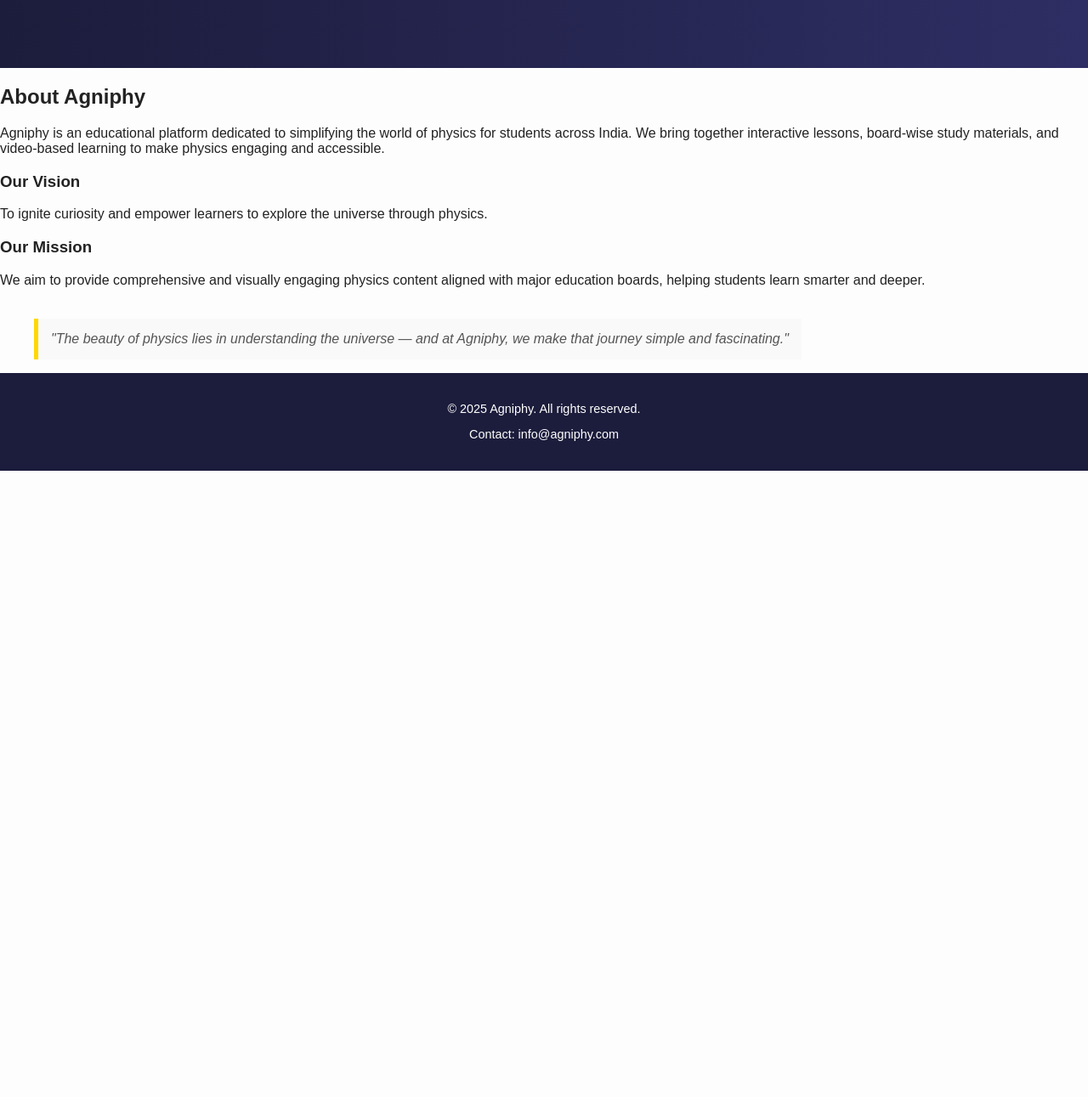
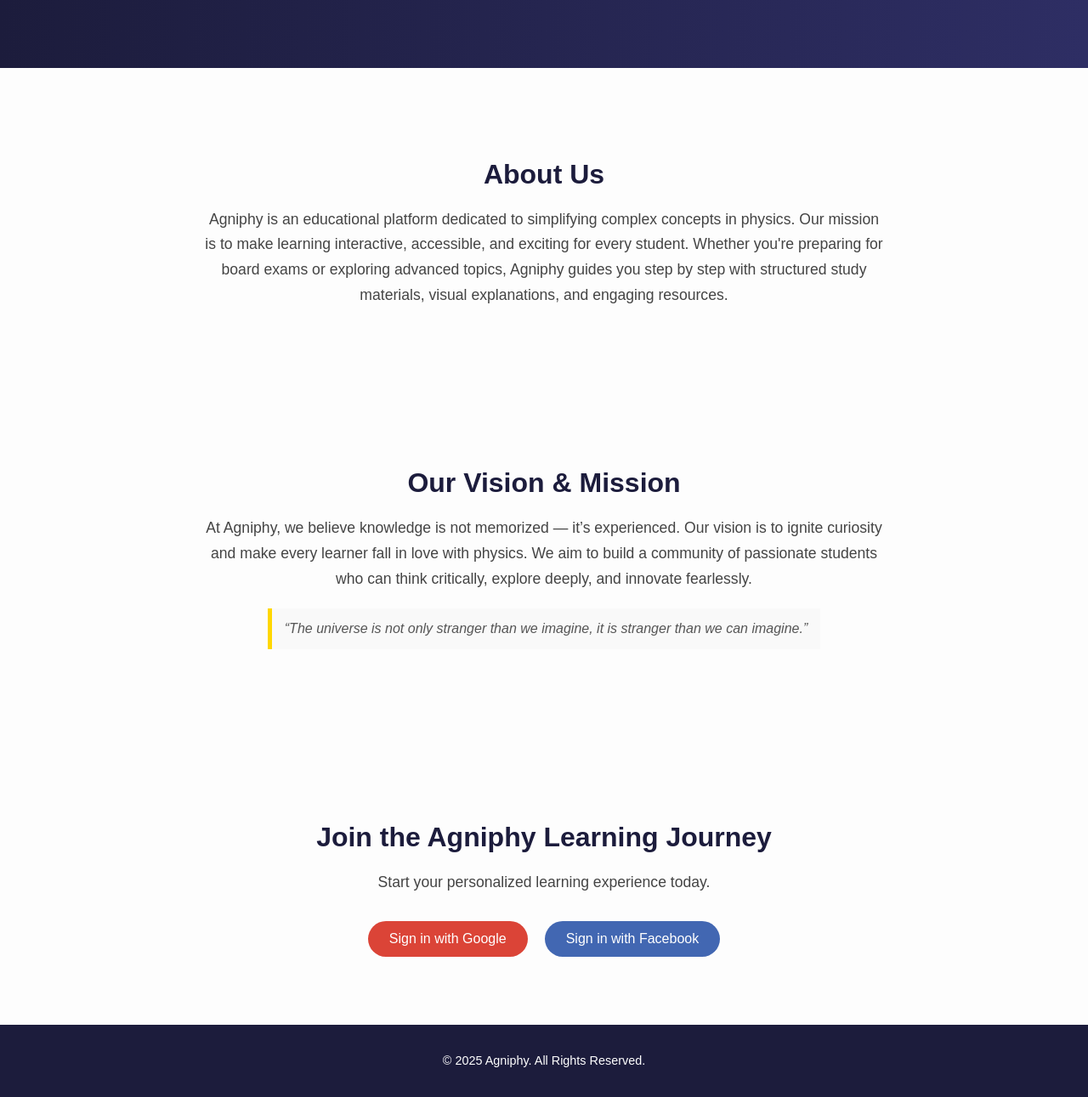
Before and after one commit to dodo2725/agniphy, a plain HTML site: page website/index.html in a window 1280 px wide. Shown: the part 720-2011 px from the top of the page at 85% size. Before the commit the page ends 1274 px from the top, so only its background shows below. Drawn offline with Linux system fonts and the light colour scheme.

Commit message:
Update index.html

```diff
--- a/website/index.html
+++ b/website/index.html
@@ -3,57 +3,65 @@
 <head>
   <meta charset="UTF-8" />
   <meta name="viewport" content="width=device-width, initial-scale=1.0" />
-  <title>Agniphy | Learn Physics Smarter</title>
+  <title>Agniphy - Learn Physics Smarter</title>
   <link rel="stylesheet" href="style.css" />
 </head>
 <body>
-  <header>
+  <header class="hero">
     <nav class="navbar">
       <div class="logo">Agniphy</div>
-      <ul class="nav-links">
-        <li><a href="#">Home</a></li>
-        <li><a href="#about">About</a></li>
-        <li><a href="#">Login</a></li>
-        <li><a href="#">Sign Up</a></li>
-      </ul>
+      <div class="nav-links">
+        <a href="#">Home</a>
+        <a href="#about">About</a>
+        <a href="#vision">Vision</a>
+        <a href="#contact">Contact</a>
+      </div>
     </nav>
+
+    <div class="hero-content">
+      <h1>Welcome to <span>Agniphy</span></h1>
+      <p>Empowering learners to explore the beauty of physics — from fundamentals to frontiers.</p>
+      <div class="buttons">
+        <button class="btn-primary">Get Started</button>
+        <button class="btn-secondary">Log In</button>
+      </div>
+    </div>
   </header>
 
-  <section class="hero">
-    <div class="hero-content">
-      <h1>Welcome to Agniphy</h1>
-      <p>Empowering the next generation of physics learners through innovation, clarity, and curiosity.</p>
-      <button class="cta">Get Started</button>
+  <section id="about" class="section about">
+    <h2>About Us</h2>
+    <p>
+      Agniphy is an educational platform dedicated to simplifying complex concepts in physics.
+      Our mission is to make learning interactive, accessible, and exciting for every student.
+      Whether you're preparing for board exams or exploring advanced topics, Agniphy guides
+      you step by step with structured study materials, visual explanations, and engaging resources.
+    </p>
+  </section>
+
+  <section id="vision" class="section vision">
+    <h2>Our Vision & Mission</h2>
+    <p>
+      At Agniphy, we believe knowledge is not memorized — it’s experienced.
+      Our vision is to ignite curiosity and make every learner fall in love with physics.
+      We aim to build a community of passionate students who can think critically, explore deeply,
+      and innovate fearlessly.
+    </p>
+    <blockquote>
+      “The universe is not only stranger than we imagine, it is stranger than we <em>can</em> imagine.”
+    </blockquote>
+  </section>
+
+  <section id="join" class="section join">
+    <h2>Join the Agniphy Learning Journey</h2>
+    <p>Start your personalized learning experience today.</p>
+    <div class="auth-buttons">
+      <button class="btn-google">Sign in with Google</button>
+      <button class="btn-facebook">Sign in with Facebook</button>
     </div>
   </section>
 
-  <section id="about" class="about">
-    <h2>About Agniphy</h2>
-    <p>
-      Agniphy is an educational platform dedicated to simplifying the world of physics for students across India.
-      We bring together interactive lessons, board-wise study materials, and video-based learning to make physics engaging and accessible.
-    </p>
-
-    <div class="vision">
-      <h3>Our Vision</h3>
-      <p>To ignite curiosity and empower learners to explore the universe through physics.</p>
-    </div>
-
-    <div class="mission">
-      <h3>Our Mission</h3>
-      <p>
-        We aim to provide comprehensive and visually engaging physics content aligned with major education boards, helping students learn smarter and deeper.
-      </p>
-    </div>
-
-    <blockquote class="inspiration">
-      "The beauty of physics lies in understanding the universe — and at Agniphy, we make that journey simple and fascinating."
-    </blockquote>
-  </section>
-
-  <footer>
-    <p>© 2025 Agniphy. All rights reserved.</p>
-    <p>Contact: info@agniphy.com</p>
+  <footer id="contact">
+    <p>© 2025 Agniphy. All Rights Reserved.</p>
   </footer>
 
   <script src="script.js"></script>
```
